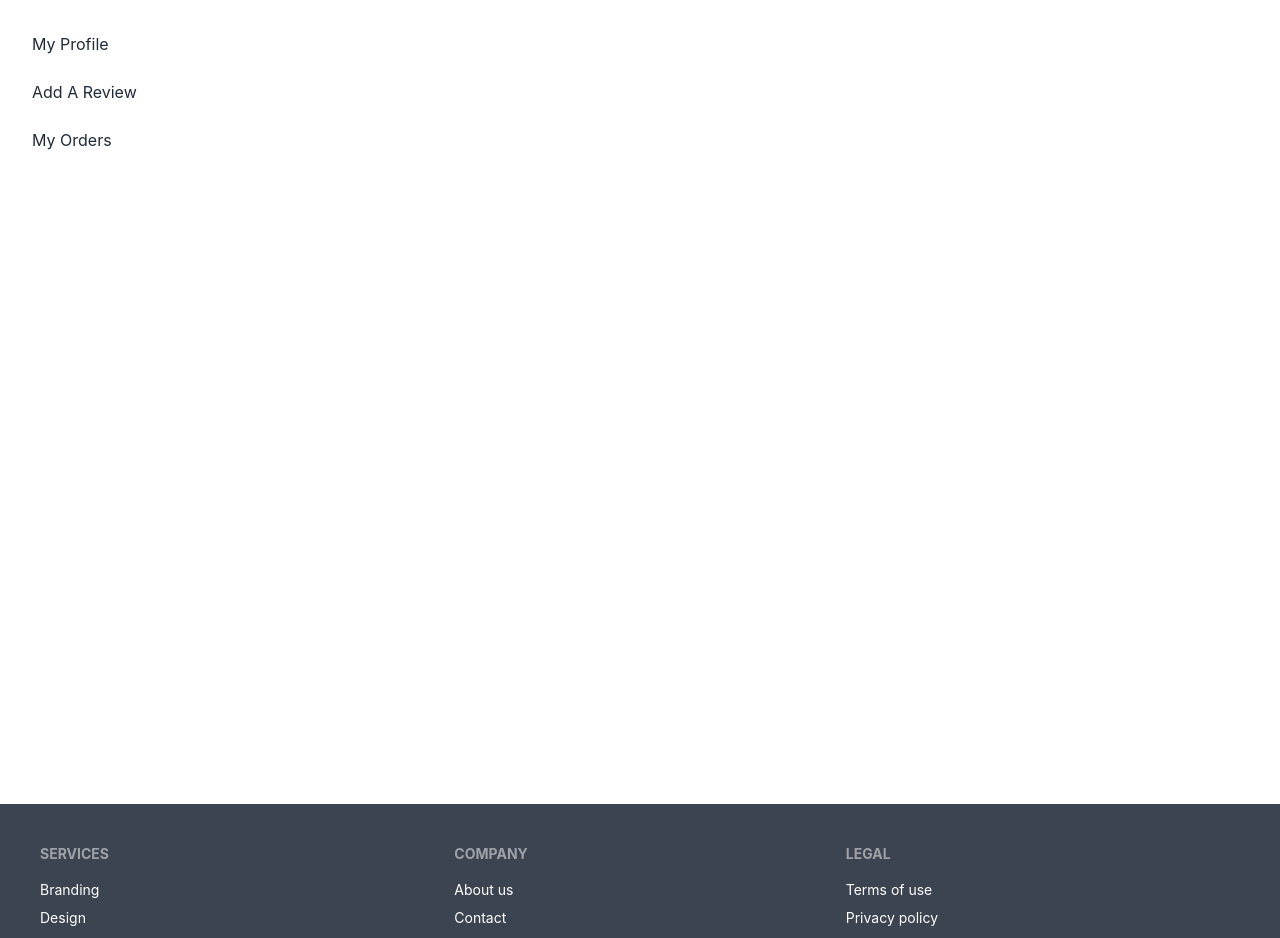
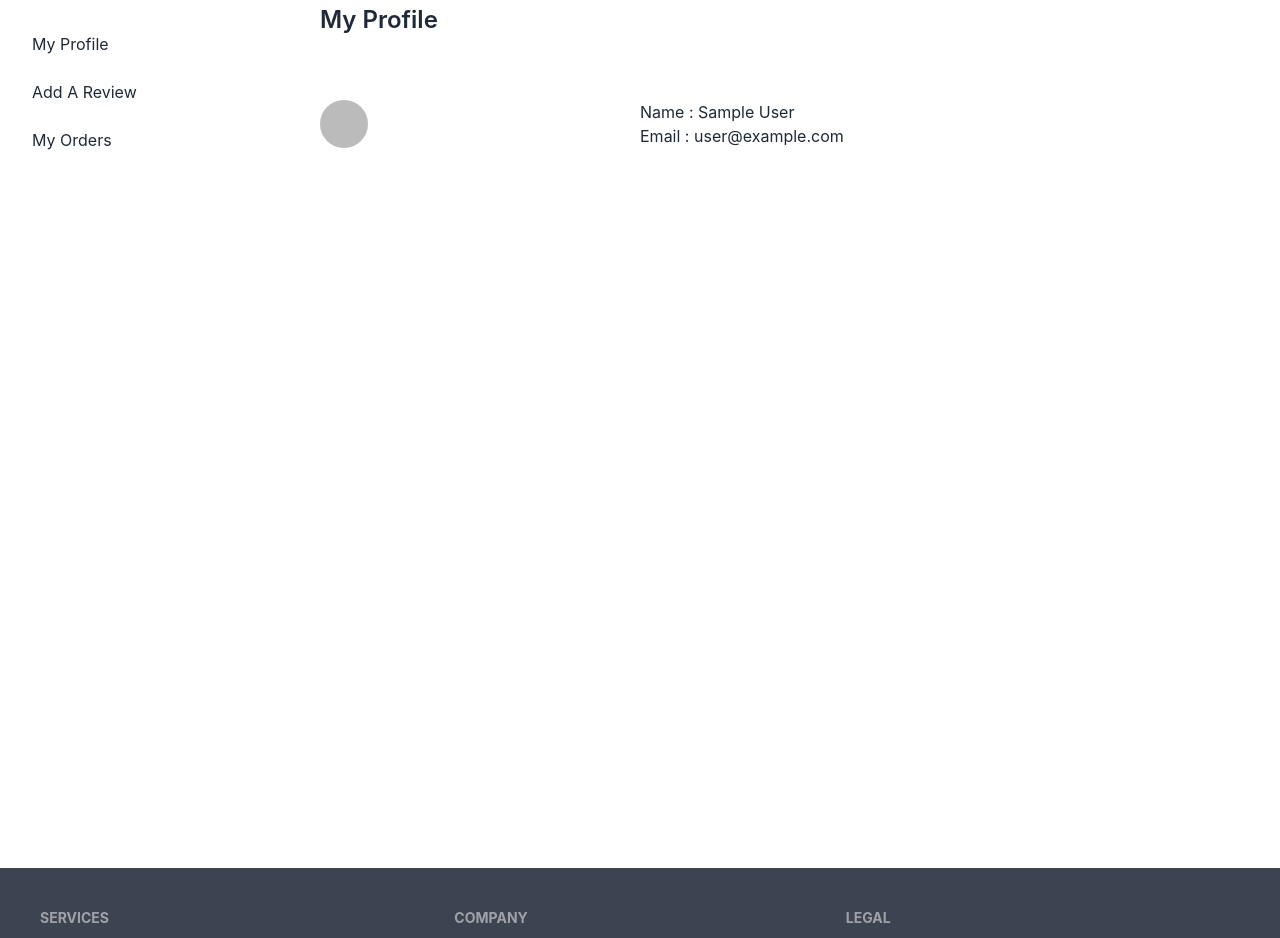
Before and after one commit to shely25/ManufacturerWebsite, a React (Create React App) app: page /Dashboard/myprofile in a window 1280 px wide. Shown: the part 60-998 px from the top of the page. Built offline with nearby package versions, Linux system fonts and the light colour scheme; no server answers; sample sign-in values are in the browser's storage.

Commit message:
purchase page and my profile added

```diff
--- a/src/App.js
+++ b/src/App.js
@@ -13,6 +13,8 @@ import RequireAuth from './Components/RequireAuth';
 import AddaReview from './Components/Dashboard/AddaReview';
 import MyOrders from './Components/Dashboard/MyOrders';
 import Footer from './Components/Footer';
+import NotFound from './Components/NotFound';
+import Purchase from './Components/Purchase';
 
 function App() {
   return (
@@ -23,11 +25,13 @@ function App() {
         <Route path="/logIn" element={<LogIn />} />
         <Route path="/register" element={<Register />} />
         <Route path="/Blogs" element={<Blogs />} />
+        <Route path="/tools/:id" element={<RequireAuth><Purchase /></RequireAuth>} />
         <Route path="/Dashboard" element={<RequireAuth><Dashboard /></RequireAuth>} >
           <Route path='myprofile' element={<MyProfile></MyProfile>}></Route>
           <Route path='AddaReview' element={<AddaReview></AddaReview>}></Route>
           <Route path='MyOrders' element={<MyOrders></MyOrders>}></Route>
         </Route>
+        <Route path="/*" element={<NotFound />} />
       </Routes>
       <Footer></Footer>
       <ToastContainer />
--- a/src/Components/Dashboard/Dashboard.js
+++ b/src/Components/Dashboard/Dashboard.js
@@ -6,7 +6,7 @@ const Dashboard = () => {
         <div>
             <div class="drawer drawer-mobile">
                 <input id="my-drawer-2" type="checkbox" class="drawer-toggle" />
-                <div class="drawer-content flex flex-col items-center justify-center">
+                <div class="drawer-content flex flex-col">
                     <Outlet />
                     <label for="my-drawer-2" class="btn btn-primary drawer-button lg:hidden">Menu</label>
 
--- a/src/Components/Footer.js
+++ b/src/Components/Footer.js
@@ -3,7 +3,7 @@ import { Link } from 'react-router-dom';
 
 const Footer = () => {
     return (
-        <footer className="footer p-10 bg-neutral text-neutral-content">
+        <footer className="mt-16 w-screen footer p-10 bg-neutral text-neutral-content">
             <div>
                 <span className="footer-title">Services</span>
                 <Link to='' className="link link-hover">Branding</Link>
--- a/src/Components/Homepage/Tool.js
+++ b/src/Components/Homepage/Tool.js
@@ -1,7 +1,9 @@
 import React from 'react';
+import { useNavigate } from 'react-router-dom';
 
 const Tool = (props) => {
     const { _id, Name, Description, Image, MinimumQuanrity, Available, price } = props.product
+    const navigate = useNavigate()
     return (
         <div class="card w-96 bg-base-100 shadow-xl">
             <figure><img className='h-80 w-full p-4' src={Image} alt=" " /></figure>
@@ -12,7 +14,7 @@ const Tool = (props) => {
                 <p>Availabe Quantity: {Available}</p>
                 <p>Price per piece: {price}</p>
                 <div class="card-actions justify-end">
-                    <button class="btn btn-primary">Buy Now</button>
+                    <button onClick={() => navigate(`/tools/${_id}`)} class="btn btn-primary">Buy Now</button>
                 </div>
             </div>
         </div>
--- a/src/Components/MyProfile.js
+++ b/src/Components/MyProfile.js
@@ -1,9 +1,24 @@
 import React from 'react';
+import { useAuthState } from 'react-firebase-hooks/auth';
+import auth from '../firebase.init';
 
 const MyProfile = () => {
+    const [user] = useAuthState(auth)
+    console.log(user)
     return (
         <div>
-
+            <h1 className='text-2xl font-semibold mb-16'>My Profile</h1>
+            <div className='grid grid-cols-3'>
+                <div class="avatar">
+                    <div class="w-12 rounded-full">
+                        <img src={user?.photoURL} />
+                    </div>
+                </div>
+                <div>
+                    <p>Name : {user?.displayName}</p>
+                    <p>Email : {user?.email}</p>
+                </div>
+            </div>
         </div>
     );
 };
--- /dev/null
+++ b/src/Components/NotFound.js
@@ -0,0 +1,11 @@
+import React from 'react';
+import notFound from '../Images/404-error-page-not-found.jpg'
+const NotFound = () => {
+    return (
+        <div>
+            <img src={notFound} alt="" />
+        </div>
+    );
+};
+
+export default NotFound;
--- a/src/Components/Purchase.js
+++ b/src/Components/Purchase.js
@@ -1,9 +1,54 @@
-import React from 'react';
+import userEvent from '@testing-library/user-event';
+import React, { useEffect, useState } from 'react';
+import { useAuthState } from 'react-firebase-hooks/auth';
+import { useForm } from 'react-hook-form';
+import { useParams } from 'react-router-dom';
+import auth from '../firebase.init';
 
 const Purchase = () => {
+    const param = useParams()
+    const [tool, setTool] = useState({})
+    useEffect(() => {
+        fetch(`http://localhost:5000/tools/${param.id}`)
+            .then(res => res.json())
+            .then(data => setTool(data))
+
+    }, [])
+    const { _id, Name, Description, Image, MinimumQuanrity, Available, price } = tool
+    const { register, handleSubmit, reset } = useForm();
+    const onSubmit = data => {
+        console.log(data)
+        reset()
+    };
+    const [user] = useAuthState(auth)
     return (
-        <div>
+        <div className='grid lg:grid-cols-2 mx-16 lg:px-16 my-16'>
+            <div class="card w-96 bg-base-100 shadow-xl">
+                <figure><img className='h-80 w-full p-4' src={Image} alt=" " /></figure>
+                <div class="card-body">
+                    <h2 class="card-title">{Name}</h2>
+                    <p>{Description}</p>
+                    <p>Availabe Quantity: {Available}</p>
+                    <p>Price per piece: {price}</p>
+                </div>
+            </div>
+            <div>
+                <h1 className='text-2xl my-5'>For Purchase</h1>
+                <form onSubmit={handleSubmit(onSubmit)}>
+                    <input type="text" placeholder="Your Name" className="input input-bordered  w-full max-w-xs mb-3 " {...register("name")} value={user?.displayName} />
+                    <br />
+                    <input type="email" placeholder="Your Email" className="input input-bordered  w-full max-w-xs mb-3 " {...register("email")} value={user?.email} />
+                    <br />
+                    <input type="text" placeholder="Your Address" className="input input-bordered  w-full max-w-xs mb-3 " {...register("address")} />
+                    <br />
+                    <input type="number" placeholder="Your Phone Number" className="input input-bordered  w-full max-w-xs mb-3 " {...register("number")} />
+                    <br />
+                    <input type="number" placeholder="Amount Order" className="input input-bordered  w-full max-w-xs mb-3 " {...register("amount")} value={MinimumQuanrity} />
+                    <br />
 
+                    <input className='btn' type="submit" value="Place Order" />
+                </form>
+            </div>
         </div>
     );
 };
```
Also changed, not shown: src/Images/404-error-page-not-found.jpg (added).
